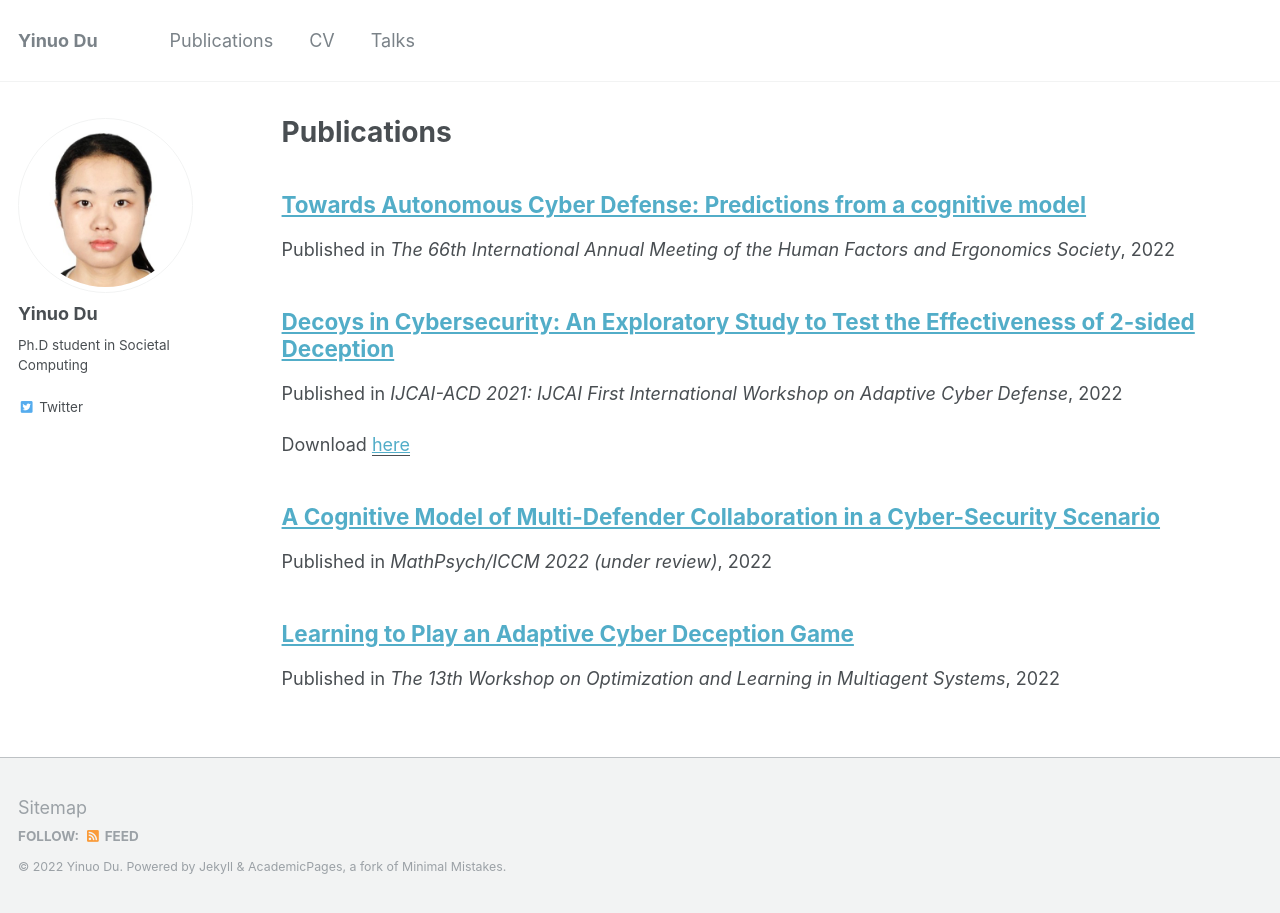
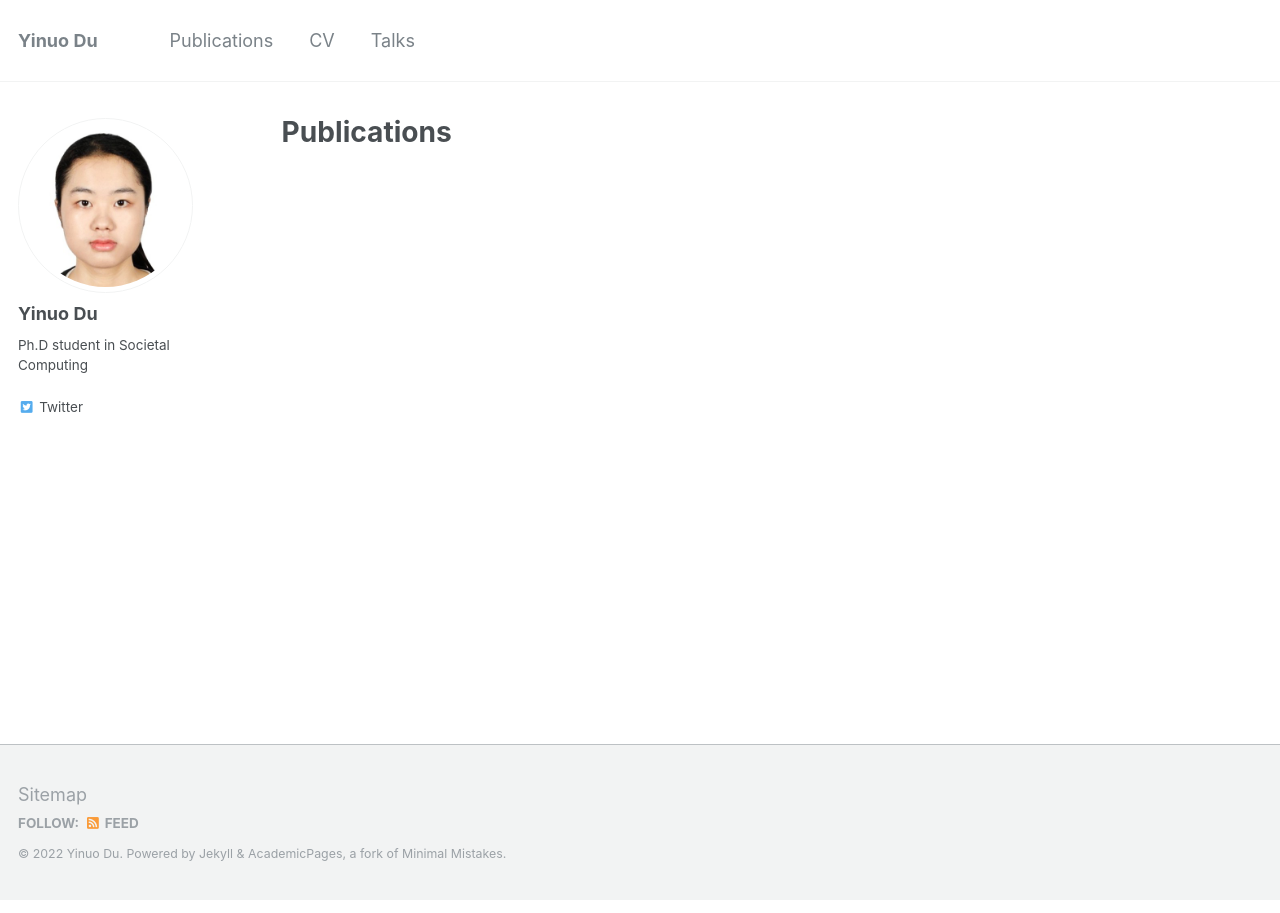
Before and after one commit to aduyinuo/aduyinuo.github.io, a Jekyll site: the page built from _pages/publications.md, in a window 1280 px wide. Built offline with Jekyll 4.4.1, drawn with Linux system fonts in a browser that asks for light colours.

Commit message:
accepted

```diff
--- a/_pages/publications.md
+++ b/_pages/publications.md
@@ -11,6 +11,6 @@ author_profile: true
 
 {% include base_path %}
 
-{% for post in site.publications reversed %}
+<!-- {% for post in site.publications reversed %}
   {% include archive-single.html %}
-{% endfor %}
+{% endfor %} -->
--- a/_publications/2022-03-paper-title-number-4.md
+++ b/_publications/2022-03-paper-title-number-4.md
@@ -4,7 +4,7 @@ collection: Conference
 # permalink: /publication/2009-10-01-paper-title-number-1
 # excerpt: 'This paper is about the number 1. The number 2 is left for future work.'
 date: Toronto, Canada, July 23--27, 2022
-venue: 'MathPsych/ICCM 2022 (under review)'
+venue: 'MathPsych/ICCM 2022'
 # paperurl: 'https://arxiv.org/pdf/2108.11037.pdf'
 # citation: 'Your Name, You. (2009). &quot;Paper Title Number 1.&quot; <i>Journal 1</i>. 1(1).'
 ---
```
